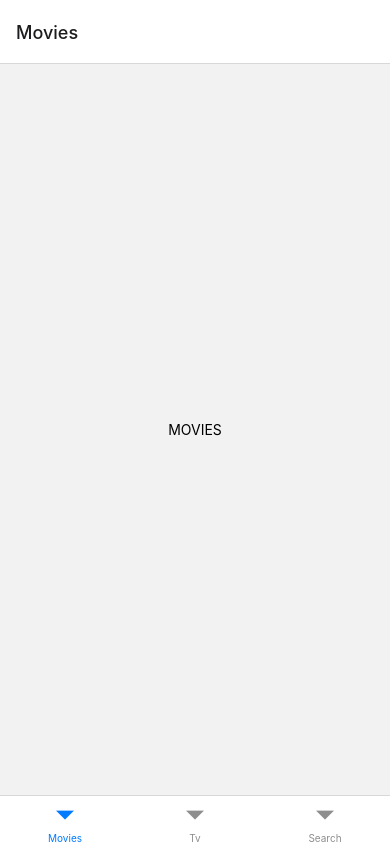
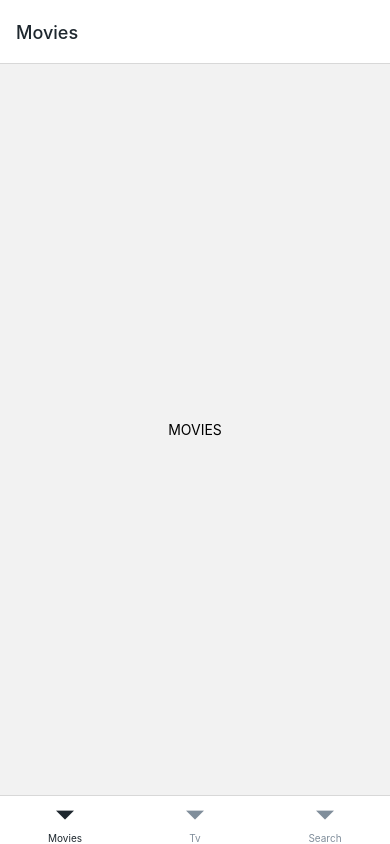
Before and after one commit to Alpaca92/noovies, a React Native app: screen /Movies in a window 390 px wide. Built offline with nearby package versions, Linux system fonts and the light colour scheme.

Commit message:
#2.7 Dark Mode (08:59)

```diff
--- /dev/null
+++ b/colors.js
@@ -0,0 +1,5 @@
+export const YELLOW_COLOR = '#ffa801';
+export const BLACK_COLOR = '#1e272e';
+export const DARK_GREY = '#d2dae2';
+export const LIGHT_GREY = '#808e9b';
+export const WHITE_COLOR = '#ffffff';
--- a/navigation/Tabs.js
+++ b/navigation/Tabs.js
@@ -2,11 +2,35 @@ import { createBottomTabNavigator } from '@react-navigation/bottom-tabs';
 import Movies from '../screens/Movies';
 import Tv from './../screens/Tv';
 import Search from './../screens/Search';
+import { useColorScheme } from 'react-native';
+import {
+  BLACK_COLOR,
+  DARK_GREY,
+  LIGHT_GREY,
+  WHITE_COLOR,
+  YELLOW_COLOR,
+} from '../colors';
 
 const Tab = createBottomTabNavigator();
 
-const Tabs = () => (
-  <Tab.Navigator>
+const Tabs = () => {
+  const isDark = useColorScheme() === 'dark';
+
+  return (
+    <Tab.Navigator
+      screenOptions={{
+        tabBarStyle: {
+          backgroundColor: isDark ? BLACK_COLOR : WHITE_COLOR,
+        },
+        tabBarActiveTintColor: isDark ? YELLOW_COLOR : BLACK_COLOR,
+        tabBarInactiveTintColor: isDark ? DARK_GREY : LIGHT_GREY,
+        headerStyle: {
+          backgroundColor: isDark ? BLACK_COLOR : WHITE_COLOR,
+        },
+        headerTitleStyle: {
+          color: isDark ? WHITE_COLOR : BLACK_COLOR,
+        },
+      }}>
       <Tab.Screen
         name='Movies'
         component={Movies}
@@ -21,5 +45,6 @@ const Tabs = () => (
       />
     </Tab.Navigator>
   );
+};
 
 export default Tabs;
```
Lines whose indentation alone changed are shown as unchanged.
